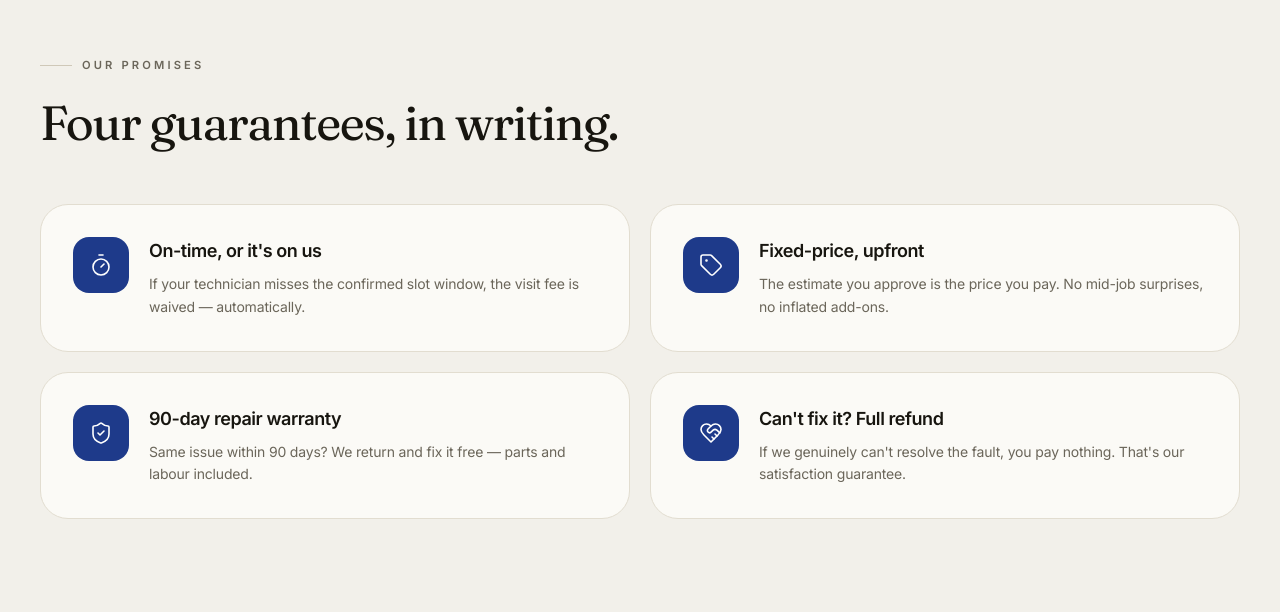
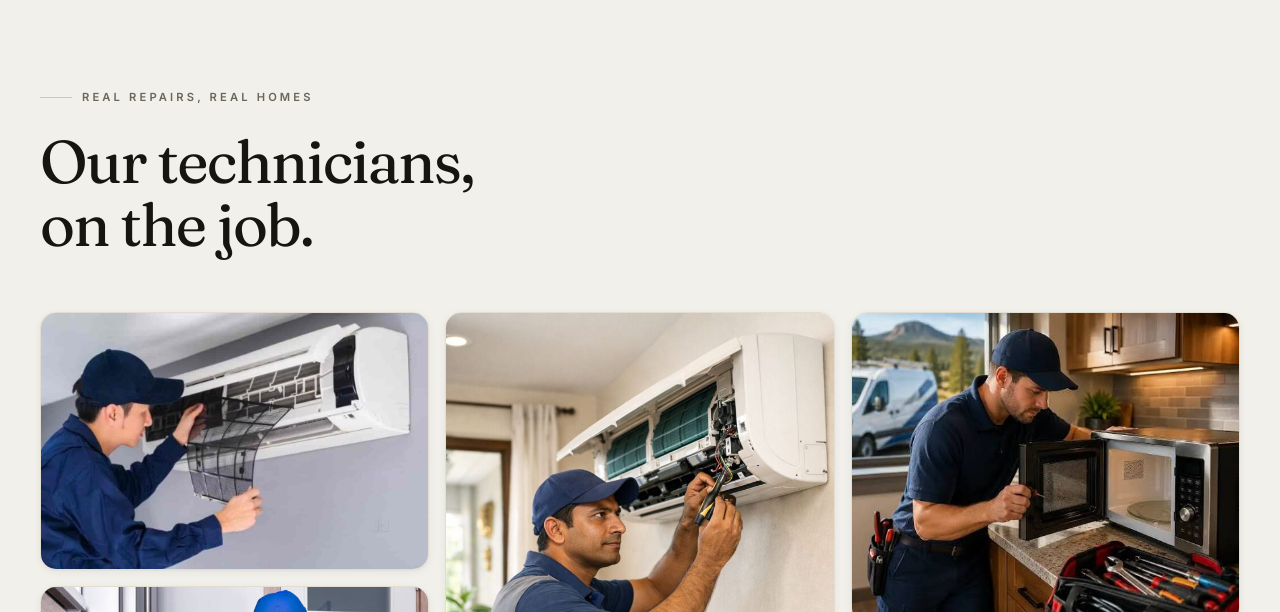
Before and after one commit to Tanveersultana125/24X7services, a Next.js app: page /process in a window 1280 px wide. Shown: the part 1868-2480 px from the top of the page. Built offline with nearby package versions, Linux system fonts and the light colour scheme.

Commit message:
Move "Our technicians, on the job" gallery from homepage to /process
The WorkGallery ("Real repairs, real homes") fits the How It Works page
better than the already image-heavy homepage.

Co-Authored-By: Claude Opus 4.8 (1M context) <noreply@anthropic.com>

```diff
--- a/src/app/page.tsx
+++ b/src/app/page.tsx
@@ -4,7 +4,6 @@ import { TrustStrip } from "@/components/site/TrustStrip";
 import { MostBooked } from "@/components/site/MostBooked";
 import { Spotlight } from "@/components/site/Spotlight";
 import { Noteworthy } from "@/components/site/Noteworthy";
-import { WorkGallery } from "@/components/site/WorkGallery";
 import { BrandShowcase } from "@/components/site/BrandShowcase";
 import { Process } from "@/components/site/Process";
 import { TrustBento } from "@/components/site/TrustBento";
@@ -26,7 +25,6 @@ export default function Home() {
         <MostBooked />
         <Spotlight />
         <Noteworthy />
-        <WorkGallery />
         <BrandShowcase />
         <Process />
         <TrustBento />
--- a/src/app/process/page.tsx
+++ b/src/app/process/page.tsx
@@ -2,6 +2,7 @@ import type { Metadata } from "next";
 import { SiteNav } from "@/components/site/SiteNav";
 import { PageHeader } from "@/components/site/PageHeader";
 import { Process } from "@/components/site/Process";
+import { WorkGallery } from "@/components/site/WorkGallery";
 import { Guarantees } from "@/components/site/Guarantees";
 import { TrustBento } from "@/components/site/TrustBento";
 import { Contact } from "@/components/site/Contact";
@@ -29,6 +30,7 @@ export default function ProcessPage() {
           ]}
         />
         <Process />
+        <WorkGallery />
         <Guarantees />
         <TrustBento />
         <Contact />
```
